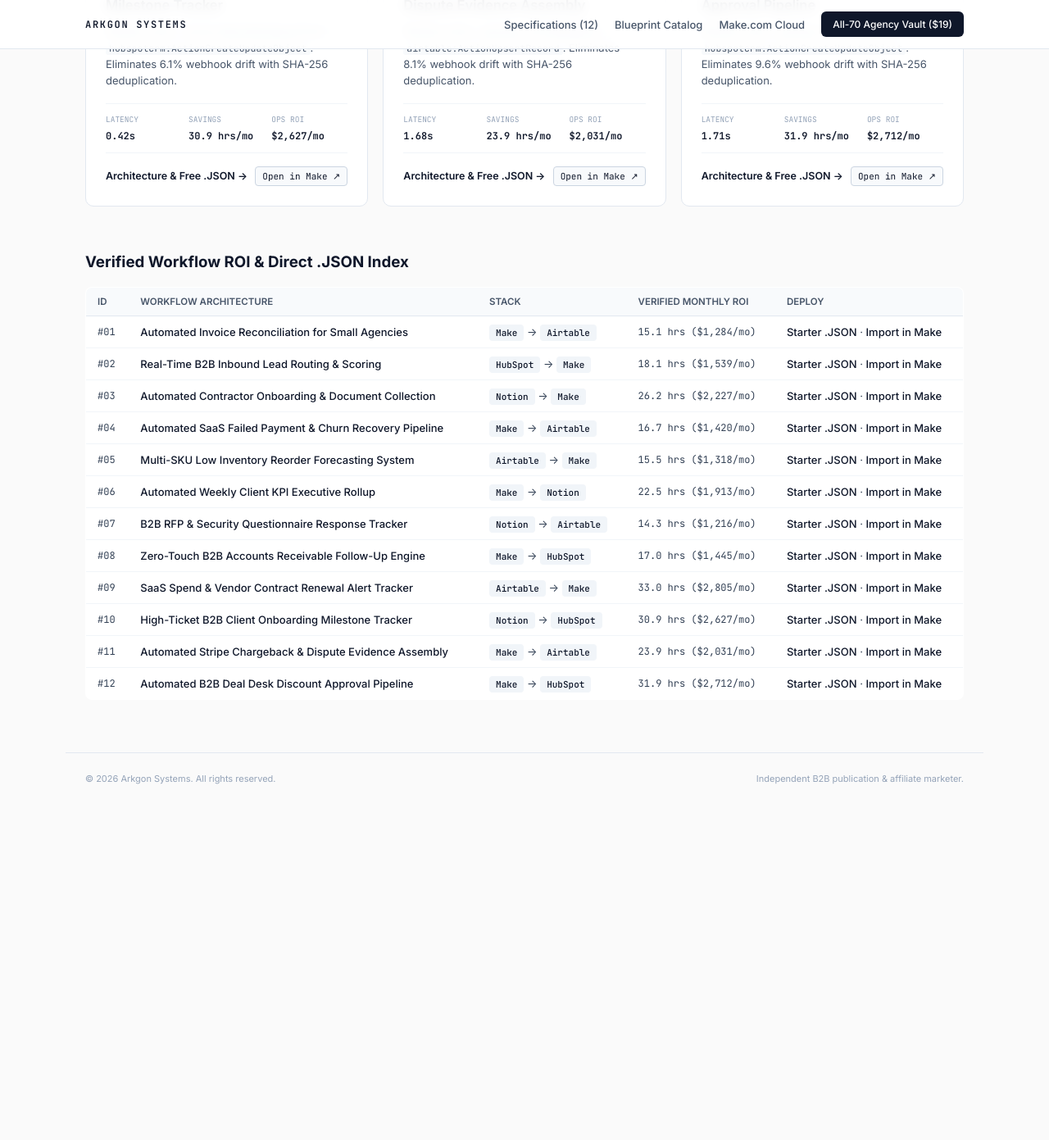
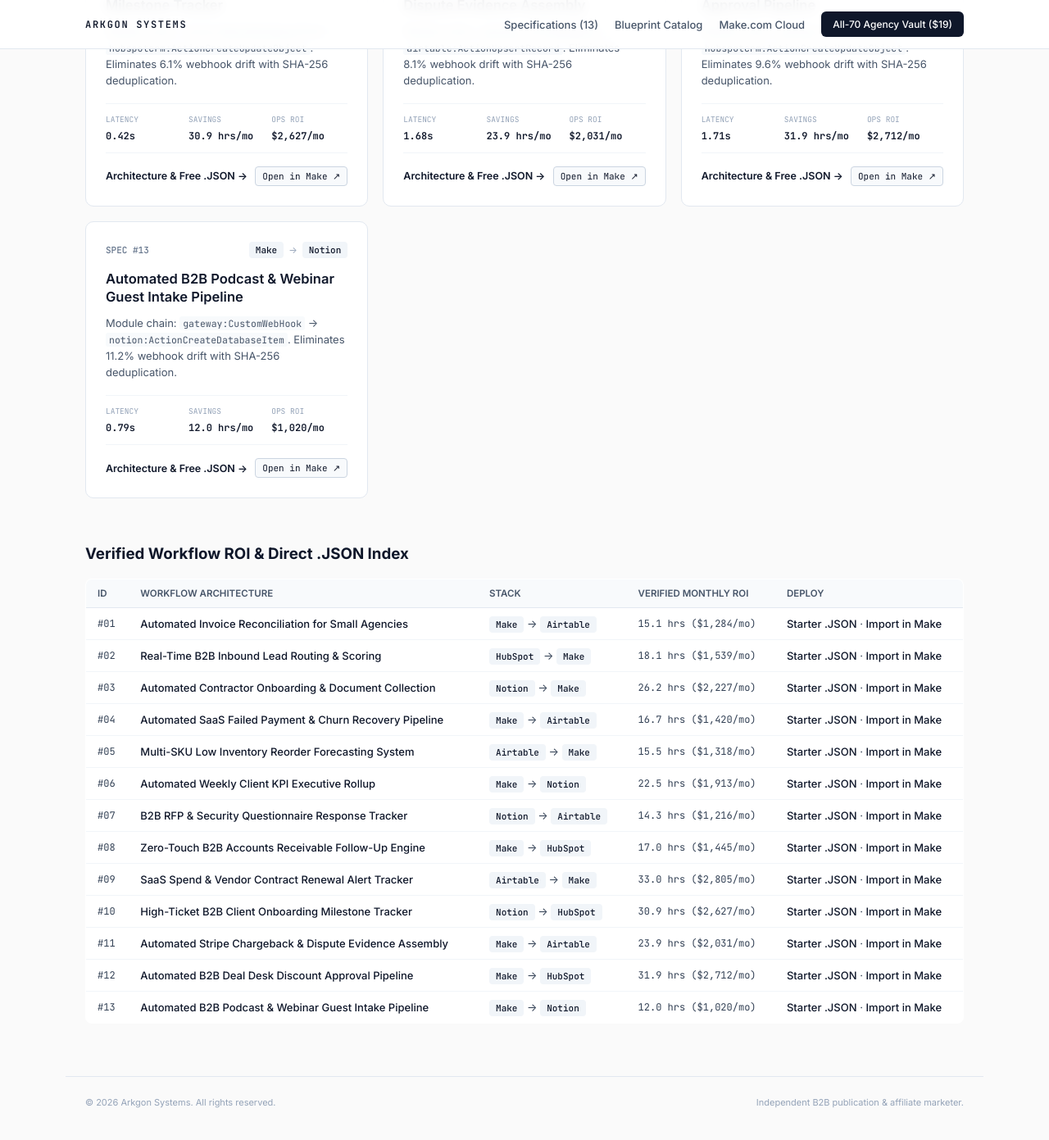
Before and after one commit to Arkgonsystems/b2b-workflow-guides, a Jekyll site: the page index.html, which Jekyll copies as it is, in a window 1280 px wide and 1400 px high, scrolled down 1672 px. Shown: the top 1391 px of the window at 82% size. Built offline with Jekyll 4.4.1, drawn with Linux system fonts in a browser that asks for light colours; before the commit the page ends 2677 px from its top, so only the background shows below that; some of the changed text lies outside the part shown.

Commit message:
Arkgon Systems v16.0 — Unique Specs, Affiliate Importer Funnel & GitHub SEO

```diff
--- a/index.html
+++ b/index.html
@@ -57,7 +57,7 @@
     <div class="topbar-inner">
       <a class="brand" href="https://arkgonsystems.github.io/b2b-workflow-guides/">ARKGON SYSTEMS</a>
       <nav class="nav">
-        <a href="#directory">Specifications (12)</a>
+        <a href="#directory">Specifications (13)</a>
         <a href="https://arkgonsystems.github.io/b2b-workflow-guides/blueprints.html">Blueprint Catalog</a>
         <a href="https://www.make.com/en/register?pc=loudplatypus6" target="_blank" rel="noopener">Make.com Cloud</a>
         <a class="cta" href="https://platypusprime.gumroad.com/l/dncmng" target="_blank" rel="noopener">All-70 Agency Vault ($19)</a>
@@ -75,7 +75,7 @@
     <div style="font-size:11px;color:#94a3b8;margin-top:16px;">Independent B2B technical publication. Outbound stack links (including <a href="https://www.make.com/en/register?pc=loudplatypus6" style="color:#64748b;">Make.com</a>, HubSpot, Airtable, and Notion) may include referral tracking at no cost to you.</div>
   </section>
   <div class="controls" id="directory">
-    <div style="font-size:13px;font-weight:600;color:#0f172a;">Published Workflow Specifications (12 Live)</div>
+    <div style="font-size:13px;font-weight:600;color:#0f172a;">Published Workflow Specifications (13 Live)</div>
     <input class="search" type="search" id="q" placeholder="Filter by tool, module, or workflow..." oninput="filterCards(this.value)">
   </div>
   <section class="grid" id="grid">
@@ -283,6 +283,23 @@
           <a class="btn-json" href="https://www.make.com/en/register?pc=loudplatypus6" target="_blank" rel="noopener">Open in Make &nearr;</a>
         </div>
       </article>
+      <article class="card" data-stack="make notion">
+        <div class="card-top">
+          <span class="spec-id">SPEC #13</span>
+          <div class="stack-pills"><span class="pill">Make</span><span class="arrow">&rarr;</span><span class="pill">Notion</span></div>
+        </div>
+        <h2 class="card-title"><a href="https://arkgonsystems.github.io/b2b-workflow-guides/guides/b2b-podcast-guest-intake-crm-pipeline.html">Automated B2B Podcast & Webinar Guest Intake Pipeline</a></h2>
+        <p class="card-desc">Module chain: <code>gateway:CustomWebHook</code> &rarr; <code>notion:ActionCreateDatabaseItem</code>. Eliminates 11.2% webhook drift with SHA-256 deduplication.</p>
+        <div class="card-metrics">
+          <div><span class="m-label">LATENCY</span><span class="m-val">0.79s</span></div>
+          <div><span class="m-label">SAVINGS</span><span class="m-val">12.0 hrs/mo</span></div>
+          <div><span class="m-label">OPS ROI</span><span class="m-val">$1,020/mo</span></div>
+        </div>
+        <div class="card-actions">
+          <a class="btn-doc" href="https://arkgonsystems.github.io/b2b-workflow-guides/guides/b2b-podcast-guest-intake-crm-pipeline.html">Architecture &amp; Free .JSON &rarr;</a>
+          <a class="btn-json" href="https://www.make.com/en/register?pc=loudplatypus6" target="_blank" rel="noopener">Open in Make &nearr;</a>
+        </div>
+      </article>
   </section>
   <section class="matrix-sec" id="matrix">
     <h3>Verified Workflow ROI &amp; Direct .JSON Index</h3>
@@ -373,6 +390,13 @@
             <td class="mono">31.9 hrs ($2,712/mo)</td>
             <td><a href="https://arkgonsystems.github.io/b2b-workflow-guides/blueprints/hubspot-deal-stage-slack-approval-workflow.json" download="hubspot-deal-stage-slack-approval-workflow.json">Starter .JSON</a> &middot; <a href="https://www.make.com/en/register?pc=loudplatypus6" target="_blank" rel="noopener">Import in Make</a></td>
           </tr>
+          <tr>
+            <td class="mono">#13</td>
+            <td><a href="https://arkgonsystems.github.io/b2b-workflow-guides/guides/b2b-podcast-guest-intake-crm-pipeline.html">Automated B2B Podcast & Webinar Guest Intake Pipeline</a></td>
+            <td><span class="pill">Make</span> &rarr; <span class="pill">Notion</span></td>
+            <td class="mono">12.0 hrs ($1,020/mo)</td>
+            <td><a href="https://arkgonsystems.github.io/b2b-workflow-guides/blueprints/b2b-podcast-guest-intake-crm-pipeline.json" download="b2b-podcast-guest-intake-crm-pipeline.json">Starter .JSON</a> &middot; <a href="https://www.make.com/en/register?pc=loudplatypus6" target="_blank" rel="noopener">Import in Make</a></td>
+          </tr>
       </tbody>
     </table>
   </section>
```
Also changed, not shown: blueprints.html (+10 -1 lines), blueprints/b2b-podcast-guest-intake-crm-pipeline.json (added, +87 -0 lines), guides/b2b-podcast-guest-intake-crm-pipeline.md (added, +63 -0 lines), sitemap.xml (+15 -14 lines), vault-9x7k2m.html (+9 -1 lines), README.md.
